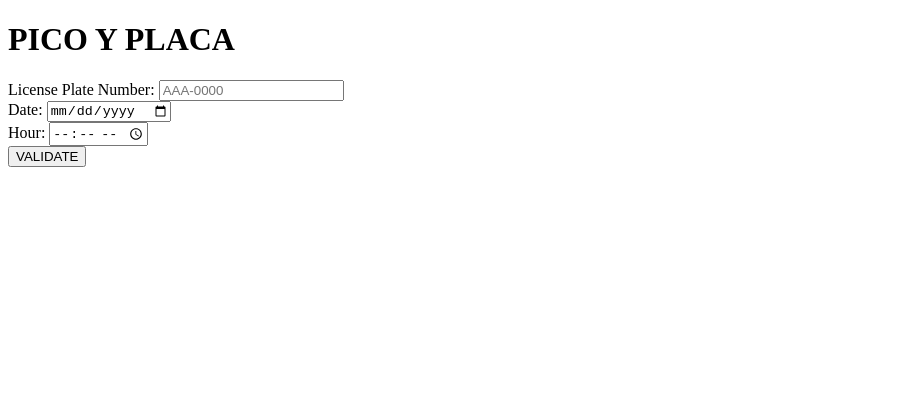
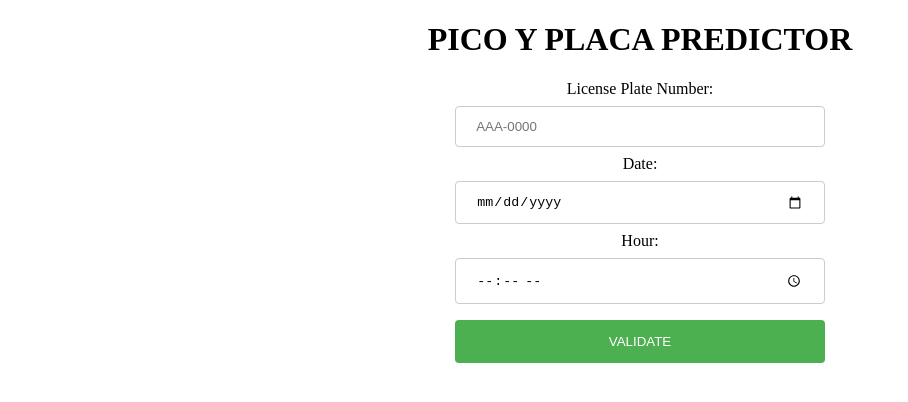
Before and after one commit to wayiok/Pico_y_Placa, a website: page index.html in a window 1280 px wide. Shown: the whole page, without its empty margins (0-908 px from the left). Drawn offline with Linux system fonts and the light colour scheme.

Commit message:
Style Added
Css

```diff
--- a/index.html
+++ b/index.html
@@ -3,15 +3,16 @@
 <html>
   <head>
     <title>PICO Y PLACA</title>
+    <link rel="stylesheet" href="style.css">
     <script type="text/javascript" src="js/validateForm.js" ></script>
   </head>
   <body>
-  	<H1> PICO Y PLACA</H1>
+  	<H1> PICO Y PLACA PREDICTOR</H1>
 
   	<form name="plateForm" onsubmit="return validateForm()">
 
   		<label for="licensePlate" > License Plate Number: </label>
-  		<input type="text" id="licensePlate" name="licensePlate" placeholder="AAA-0000" pattern="[A-Z]{3}-[0-9]{4}" required="True"><br>
+  		<input class="center-block" type="text" id="licensePlate" name="licensePlate" placeholder="AAA-0000" pattern="[A-Z]{3}-[0-9]{4}" required="True"><br>
 
   		<label for="drivingDate"> Date:</label>
   		<input type="date" id="drivingDate" name="drivingDate" required="True"><br>
--- /dev/null
+++ b/style.css
@@ -0,0 +1,34 @@
+
+html {
+	text-align: center;
+}
+
+input {
+  width: 100%;
+  padding: 12px 20px;
+  margin: 8px 0;
+  display: inline-block;
+  border: 1px solid #ccc;
+  border-radius: 4px;
+  box-sizing: border-box;
+}
+
+input[type=submit] {
+  width: 100%;
+  background-color: #4CAF50;
+  color: white;
+  padding: 14px 20px;
+  margin: 8px 0;
+  border: none;
+  border-radius: 4px;
+  cursor: pointer;
+}
+
+input[type=submit]:hover {
+  background-color: #45a049;
+}
+
+form {
+	max-width: 500px;
+	display: inline-block;
+}
```
